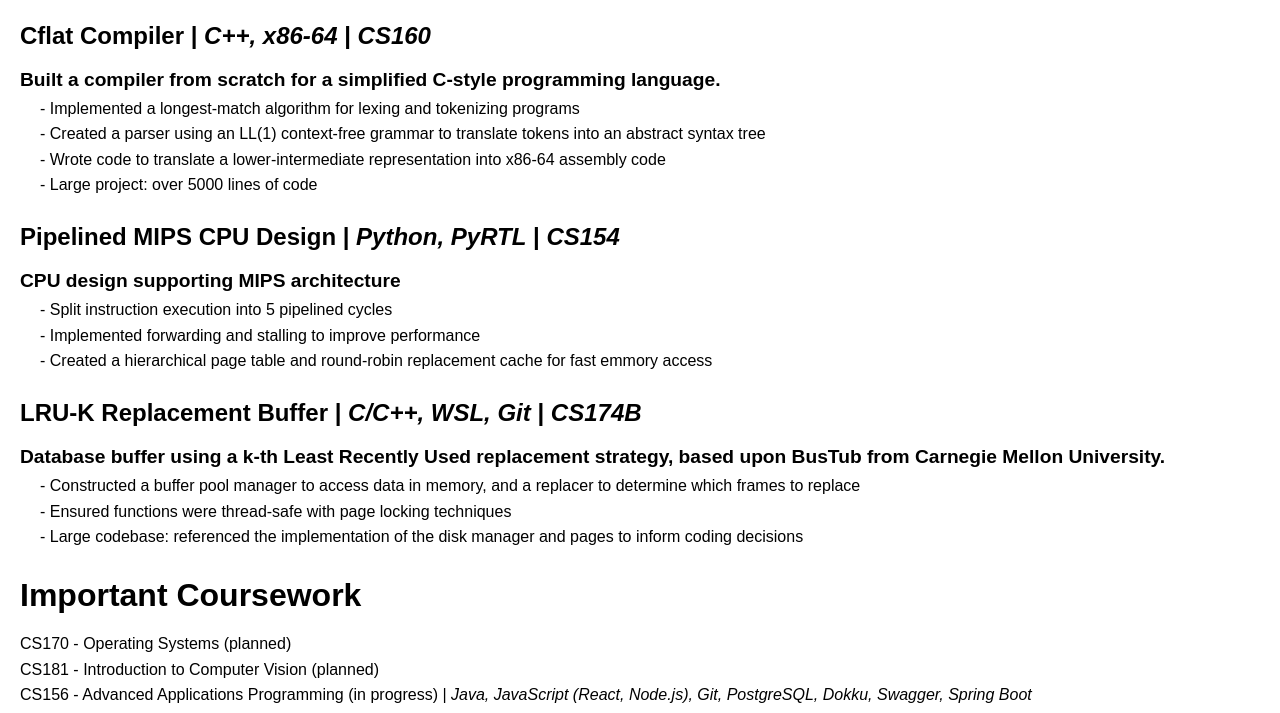
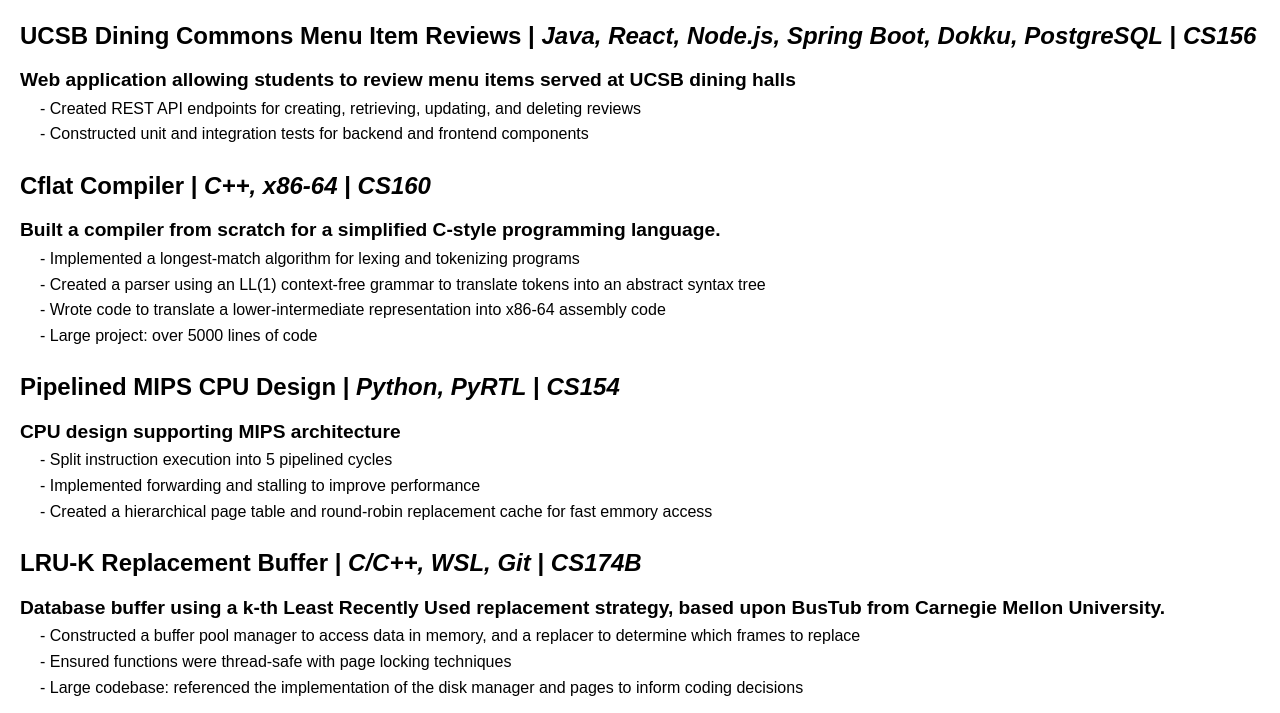
Before and after one commit to st4lemon/st4lemon.github.io, a plain HTML site: page projects.html in a window 1280 px wide. Shown: the part 261-974 px from the top of the page. Drawn offline with Linux system fonts and the light colour scheme.

Commit message:
update 12/3

```diff
--- a/projects.html
+++ b/projects.html
@@ -17,6 +17,15 @@
     <header>
         <h1>Projects</h1>
     </header>
+
+    <section>
+        <h2>UCSB Dining Commons Menu Item Reviews | <i>Java, React, Node.js, Spring Boot, Dokku, PostgreSQL</i> | <i>CS156</i></h2>
+        <h3>Web application allowing students to review menu items served at UCSB dining halls</h3>
+        <ul>
+            <li>- Created REST API endpoints for creating, retrieving, updating, and deleting reviews</li>
+            <li>- Constructed unit and integration tests for backend and frontend components</li>
+        </ul>
+    </section>
 
     <section>
         <h2>Cflat Compiler | <i>C++, x86-64</i> | <i>CS160</i></h2>
@@ -53,7 +62,7 @@
         <h1>Important Coursework</h1>
         <p>CS170 - Operating Systems (planned)</p>
         <p>CS181 - Introduction to Computer Vision (planned) </p>
-        <p>CS156 - Advanced Applications Programming (in progress) | <i>Java, JavaScript (React, Node.js), Git, PostgreSQL, Dokku, Swagger, Spring Boot</i></p>
+        <p>CS156 - Advanced Applications Programming (in progress) | <i>Java, JavaScript (React, Node.js), Git, PostgreSQL, Dokku, Swagger, Spring Boot, Unit/Integration Testing</i></p>
         <p>MATH108A - Linear Algebra (in progress)</p>
         <p>MATH137A - Introduction to Graph/Network Theory (in progress)</p>
         <p>MATH117 - Methods of Analysis (in progress)</p>
```
Also changed, not shown: compprog.html (+1 -0 lines).
